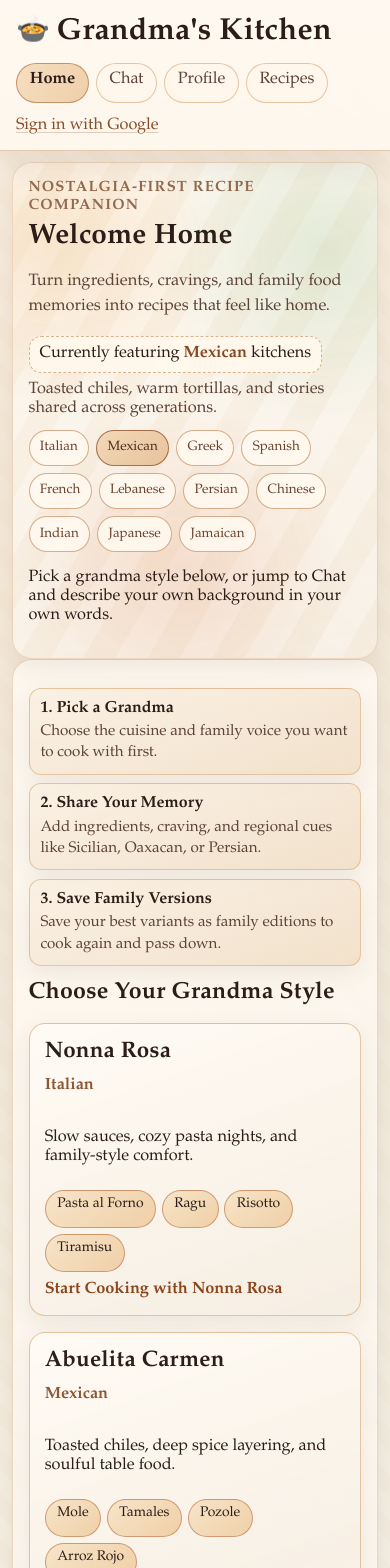
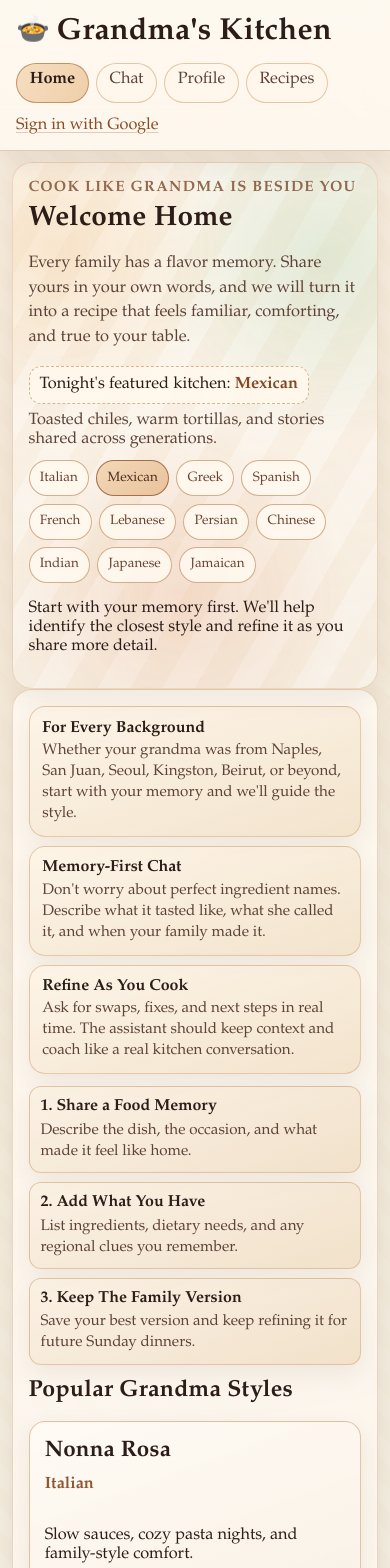
Before and after one commit to dougiedl/grandmas-kitchen, a Next.js app in the folder apps/web/: page / in a window 390 px wide. Shown: the top 1568 px of the page. Built offline with nearby package versions, Linux system fonts and the light colour scheme; no server answers.

Commit message:
UX pass: memory-first clarification flow and inclusive landing copy

```diff
--- a/apps/web/src/app/page.tsx
+++ b/apps/web/src/app/page.tsx
@@ -18,22 +18,46 @@ export default async function HomePage({
       <HomeCultureHero cuisines={cuisines} shouldPromptSignIn={shouldPromptSignIn} />
 
       <section className="home-hero">
-        <div className="onboarding-strip">
-          <article className="onboarding-step">
-            <strong>1. Pick a Grandma</strong>
-            <p>Choose the cuisine and family voice you want to cook with first.</p>
+        <div className="home-welcome-grid">
+          <article className="home-welcome-card">
+            <strong>For Every Background</strong>
+            <p>
+              Whether your grandma was from Naples, San Juan, Seoul, Kingston, Beirut, or beyond, start with your
+              memory and we&apos;ll guide the style.
+            </p>
           </article>
-          <article className="onboarding-step">
-            <strong>2. Share Your Memory</strong>
-            <p>Add ingredients, craving, and regional cues like Sicilian, Oaxacan, or Persian.</p>
+          <article className="home-welcome-card">
+            <strong>Memory-First Chat</strong>
+            <p>
+              Don&apos;t worry about perfect ingredient names. Describe what it tasted like, what she called it, and when
+              your family made it.
+            </p>
           </article>
-          <article className="onboarding-step">
-            <strong>3. Save Family Versions</strong>
-            <p>Save your best variants as family editions to cook again and pass down.</p>
+          <article className="home-welcome-card">
+            <strong>Refine As You Cook</strong>
+            <p>
+              Ask for swaps, fixes, and next steps in real time. The assistant should keep context and coach like a
+              real kitchen conversation.
+            </p>
           </article>
         </div>
 
-        <h3>Choose Your Grandma Style</h3>
+        <div className="onboarding-strip">
+          <article className="onboarding-step">
+            <strong>1. Share a Food Memory</strong>
+            <p>Describe the dish, the occasion, and what made it feel like home.</p>
+          </article>
+          <article className="onboarding-step">
+            <strong>2. Add What You Have</strong>
+            <p>List ingredients, dietary needs, and any regional clues you remember.</p>
+          </article>
+          <article className="onboarding-step">
+            <strong>3. Keep The Family Version</strong>
+            <p>Save your best version and keep refining it for future Sunday dinners.</p>
+          </article>
+        </div>
+
+        <h3>Popular Grandma Styles</h3>
         <div className="persona-grid">
           {featuredPersonas.map((persona) => (
             <PersonaCardLink key={persona.id} persona={persona} copyVersion={copyVersion} />
--- a/apps/web/src/components/home-culture-hero.tsx
+++ b/apps/web/src/components/home-culture-hero.tsx
@@ -77,14 +77,15 @@ export function HomeCultureHero({ cuisines, shouldPromptSignIn }: Props) {
 
   return (
     <section className={`home-hero home-hero-rotating ${cultureClass(active.cuisine)}`}>
-      <p className="section-kicker">Nostalgia-first recipe companion</p>
+      <p className="section-kicker">Cook like grandma is beside you</p>
       <h2>Welcome Home</h2>
       <p className="lead-text">
-        Turn ingredients, cravings, and family food memories into recipes that feel like home.
+        Every family has a flavor memory. Share yours in your own words, and we will turn it into a recipe that feels
+        familiar, comforting, and true to your table.
       </p>
       <div className="home-culture-badge-row">
         <p className="home-culture-badge">
-          Currently featuring <strong>{active.cuisine}</strong> kitchens
+          Tonight&apos;s featured kitchen: <strong>{active.cuisine}</strong>
         </p>
         <p className="home-culture-line">{active.line}</p>
       </div>
@@ -105,10 +106,12 @@ export function HomeCultureHero({ cuisines, shouldPromptSignIn }: Props) {
       </div>
       {shouldPromptSignIn ? (
         <p className="signin-prompt">
-          Sign in to start your personalized grandma chat and save recipes.
+          Sign in to start your personalized grandma chat, save family versions, and build your own recipe memory book.
         </p>
       ) : null}
-      <p>Pick a grandma style below, or jump to Chat and describe your own background in your own words.</p>
+      <p>
+        Start with your memory first. We&apos;ll help identify the closest style and refine it as you share more detail.
+      </p>
     </section>
   );
 }
--- a/apps/web/src/styles/globals.css
+++ b/apps/web/src/styles/globals.css
@@ -350,6 +350,33 @@ a:hover {
   margin: 0.95rem 0 0.8rem;
 }
 
+.home-welcome-grid {
+  display: grid;
+  gap: 0.75rem;
+  grid-template-columns: repeat(auto-fit, minmax(210px, 1fr));
+  margin-bottom: 0.82rem;
+}
+
+.home-welcome-card {
+  background: linear-gradient(162deg, rgba(253, 244, 230, 0.86), rgba(240, 223, 198, 0.82));
+  border: 1px solid rgba(201, 138, 77, 0.4);
+  border-radius: var(--radius-md);
+  box-shadow: var(--shadow-card);
+  padding: 0.7rem 0.8rem;
+}
+
+.home-welcome-card strong {
+  display: block;
+  margin-bottom: 0.22rem;
+}
+
+.home-welcome-card p {
+  color: var(--ink-700);
+  font-size: 0.95rem;
+  line-height: 1.38;
+  margin: 0;
+}
+
 .onboarding-step {
   background: linear-gradient(160deg, rgba(250, 240, 226, 0.86), rgba(239, 221, 196, 0.84));
   border: 1px solid rgba(201, 138, 77, 0.42);
@@ -550,6 +577,12 @@ a:hover {
 .style-inference-reason {
   color: var(--ink-700);
   font-size: 0.92rem;
+}
+
+.style-inference-helper {
+  color: var(--ink-700);
+  font-size: 0.92rem;
+  margin-top: 0.24rem;
 }
 
 .style-inference-actions,
@@ -1222,6 +1255,11 @@ select {
     margin-top: 0.75rem;
   }
 
+  .home-welcome-grid {
+    gap: 0.55rem;
+    margin-bottom: 0.7rem;
+  }
+
   .onboarding-step {
     border-radius: 12px;
     padding: 0.62rem 0.68rem;
```
Also changed, not shown: apps/web/src/components/chat-client.tsx (+7 -3 lines).
